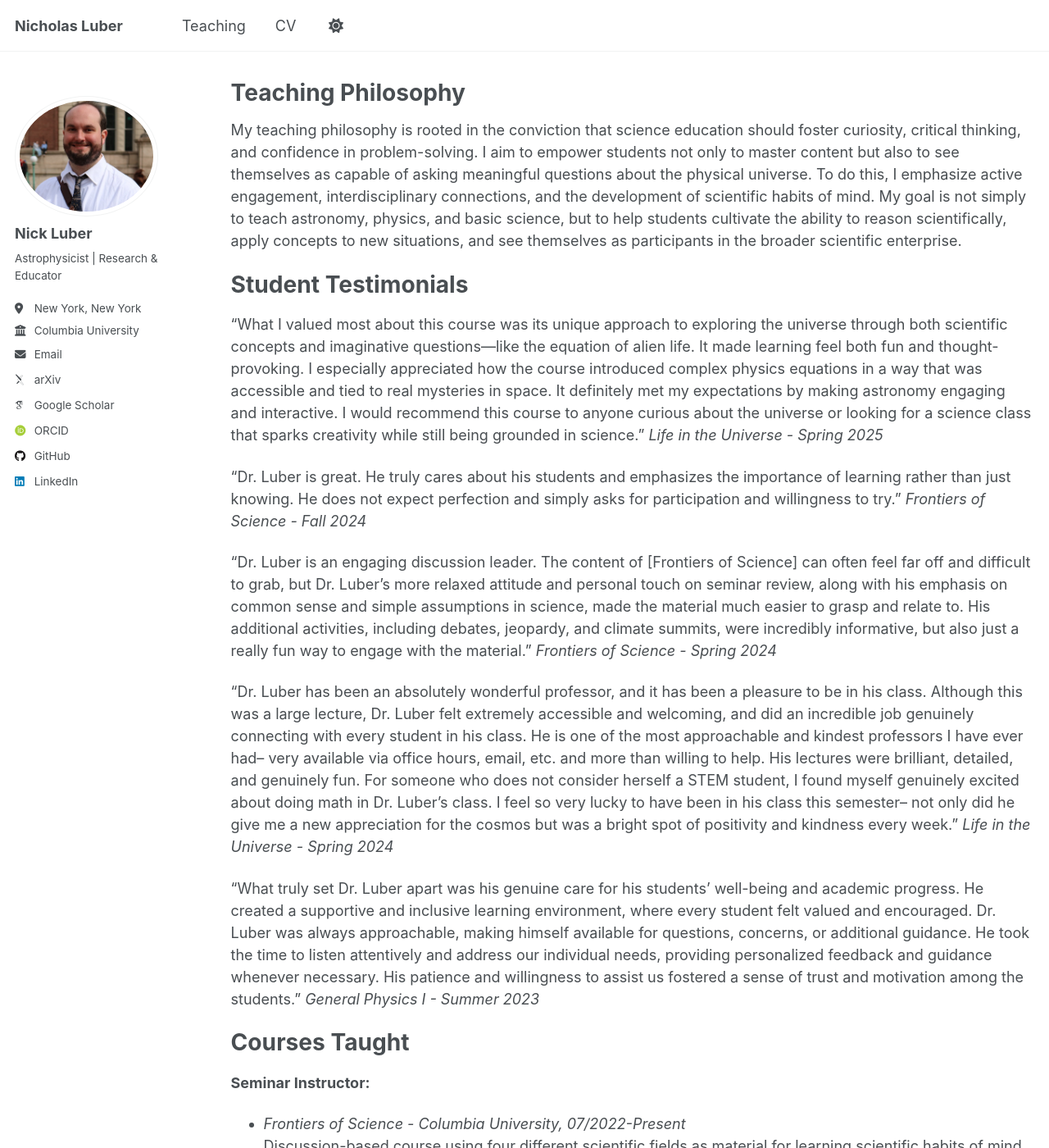
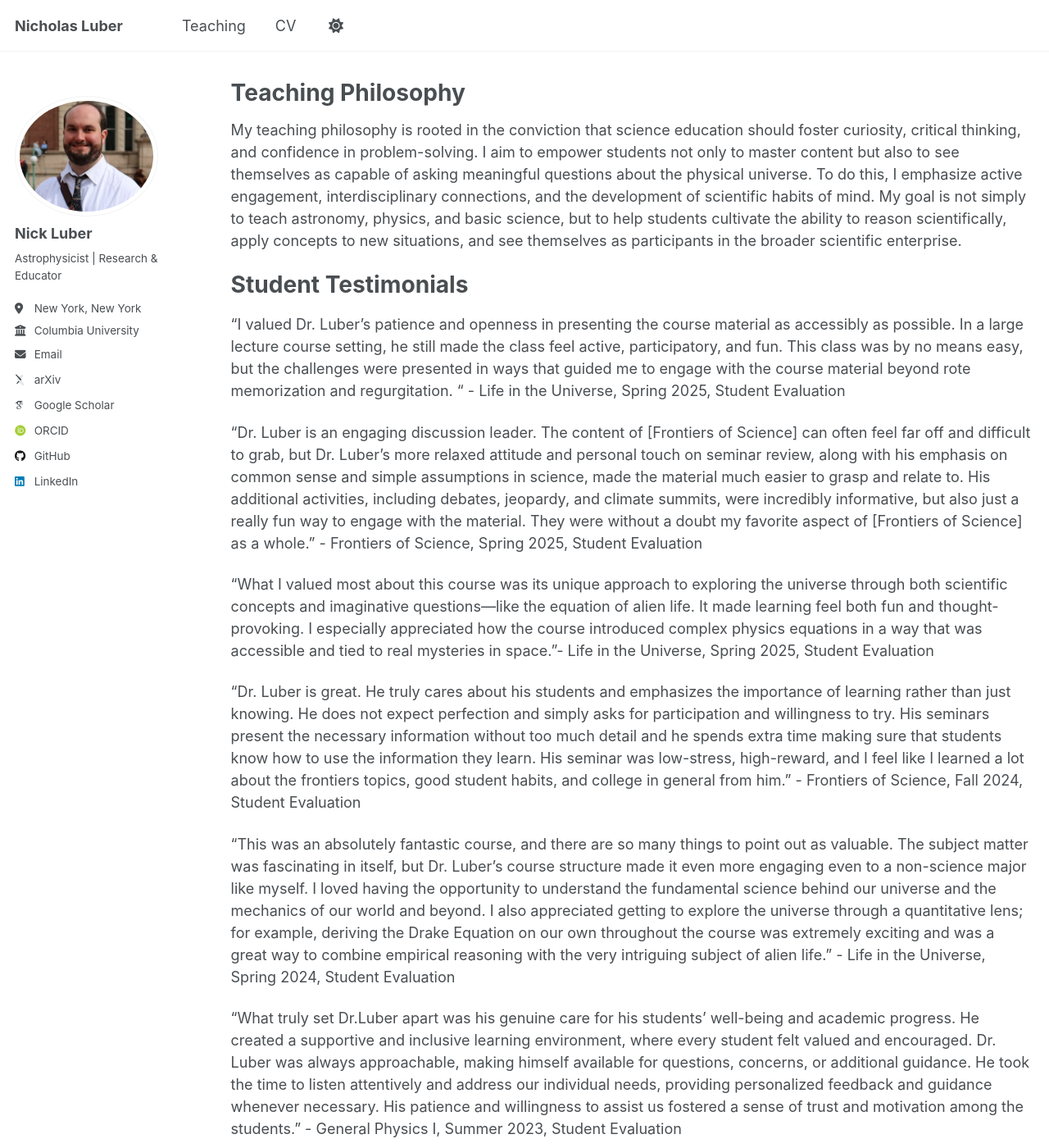
Before and after one commit to nicholasluber/nicholasluber.github.io, a Jekyll site: the page built from _pages/teaching.md, in a window 1280 px wide and 1400 px high. Shown: the whole window at 82% size. Built offline with Jekyll 4.4.1, drawn with Linux system fonts in a browser that asks for light colours; some web fonts are replaced; a script that is not in the unit is left out.

Commit message:
Revise teaching philosophy and student testimonials
Updated student testimonials and teaching philosophy for clarity and engagement.

```diff
--- a/_pages/teaching.md
+++ b/_pages/teaching.md
@@ -9,15 +9,17 @@ My teaching philosophy is rooted in the conviction that science education should
 
 Student Testimonials
 ====
-"What I valued most about this course was its unique approach to exploring the universe through both scientific concepts and imaginative questions—like the equation of alien life. It made learning feel both fun and thought-provoking. I especially appreciated how the course introduced complex physics equations in a way that was accessible and tied to real mysteries in space. It definitely met my expectations by making astronomy engaging and interactive. I would recommend this course to anyone curious about the universe or looking for a science class that sparks creativity while still being grounded in science." *Life in the Universe - Spring 2025*
+"I valued Dr. Luber's patience and openness in presenting the course material as accessibly as possible. In a large lecture course setting, he still made the class feel active, participatory, and fun. This class was by no means easy, but the challenges were presented in ways that guided me to engage with the course material beyond rote memorization and regurgitation. " - Life in the Universe, Spring 2025, Student Evaluation
 
-"Dr. Luber is great. He truly cares about his students and emphasizes the importance of learning rather than just knowing. He does not expect perfection and simply asks for participation and willingness to try." *Frontiers of Science - Fall 2024*
+"Dr. Luber is an engaging discussion leader. The content of \[Frontiers of Science\] can often feel far off and difficult to grab, but Dr. Luber’s more relaxed attitude and personal touch on seminar review, along with his emphasis on common sense and simple assumptions in science, made the material much easier to grasp and relate to. His additional activities, including debates, jeopardy, and climate summits, were incredibly informative, but also just a really fun way to engage with the material. They were without a doubt my favorite aspect of \[Frontiers of Science\] as a whole." - Frontiers of Science, Spring 2025, Student Evaluation
 
-"Dr. Luber is an engaging discussion leader. The content of \[Frontiers of Science\] can often feel far off and difficult to grab, but Dr. Luber’s more relaxed attitude and personal touch on seminar review, along with his emphasis on common sense and simple assumptions in science, made the material much easier to grasp and relate to. His additional activities, including debates, jeopardy, and climate summits, were incredibly informative, but also just a really fun way to engage with the material." *Frontiers of Science - Spring 2024*
+"What I valued most about this course was its unique approach to exploring the universe through both scientific concepts and imaginative questions—like the equation of alien life. It made learning feel both fun and thought-provoking. I especially appreciated how the course introduced complex physics equations in a way that was accessible and tied to real mysteries in space."- Life in the Universe, Spring 2025, Student Evaluation
 
-"Dr. Luber has been an absolutely wonderful professor, and it has been a pleasure to be in his class. Although this was a large lecture, Dr. Luber felt extremely accessible and welcoming, and did an incredible job genuinely connecting with every student in his class. He is one of the most approachable and kindest professors I have ever had-- very available via office hours, email, etc. and more than willing to help. His lectures were brilliant, detailed, and genuinely fun. For someone who does not consider herself a STEM student, I found myself genuinely excited about doing math in Dr. Luber's class. I feel so very lucky to have been in his class this semester-- not only did he give me a new appreciation for the cosmos but was a bright spot of positivity and kindness every week."  *Life in the Universe - Spring 2024*
+"Dr. Luber is great. He truly cares about his students and emphasizes the importance of learning rather than just knowing. He does not expect perfection and simply asks for participation and willingness to try. His seminars present the necessary information without too much detail and he spends extra time making sure that students know how to use the information they learn. His seminar was low-stress, high-reward, and I feel like I learned a lot about the frontiers topics, good student habits, and college in general from him." - Frontiers of Science, Fall 2024, Student Evaluation
 
-"What truly set Dr. Luber apart was his genuine care for his students' well-being and academic progress. He created a supportive and inclusive learning environment, where every student felt valued and encouraged. Dr. Luber was always approachable, making himself available for questions, concerns, or additional guidance. He took the time to listen attentively and address our individual needs, providing personalized feedback and guidance whenever necessary. His patience and willingness to assist us fostered a sense of trust and motivation among the students." *General Physics I - Summer 2023*
+"This was an absolutely fantastic course, and there are so many things to point out as valuable. The subject matter was fascinating in itself, but Dr. Luber's course structure made it even more engaging even to a non-science major like myself. I loved having the opportunity to understand the fundamental science behind our universe and the mechanics of our world and beyond. I also appreciated getting to explore the universe through a quantitative lens; for example, deriving the Drake Equation on our own throughout the course was extremely exciting and was a great way to combine empirical reasoning with the very intriguing subject of alien life." - Life in the Universe, Spring 2024, Student Evaluation
+
+"What truly set Dr.Luber apart was his genuine care for his students' well-being and academic progress. He created a supportive and inclusive learning environment, where every student felt valued and encouraged. Dr. Luber was always approachable, making himself available for questions, concerns, or additional guidance. He took the time to listen attentively and address our individual needs, providing personalized feedback and guidance whenever necessary. His patience and willingness to assist us fostered a sense of trust and motivation among the students." - General Physics I, Summer 2023, Student Evaluation
 
 Courses Taught
 ====
```
